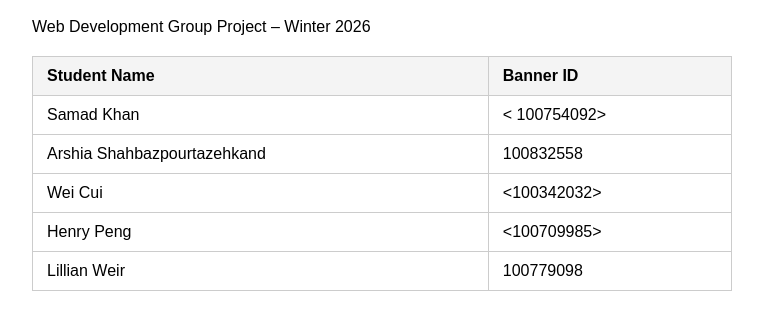
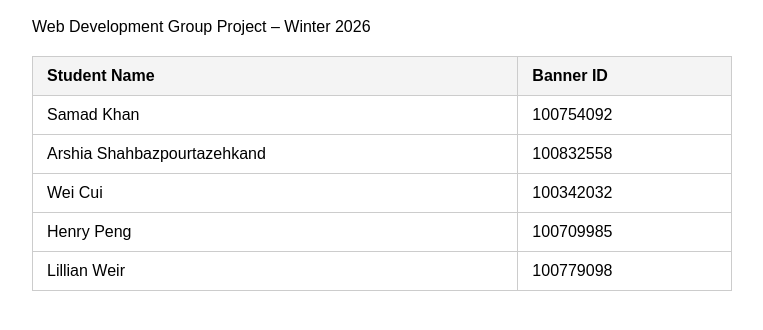
Before and after one commit to SamadAKU/FitTrack, a website: page Fit_Track_Main/public/group_members.html in a window 1280 px wide. Shown: the part 80-410 px from the top of the page, without its empty margins (258-1021 px from the left). Drawn offline with Linux system fonts and the light colour scheme.

Commit message:
Update group_members.html
0mmm

```diff
--- a/Fit_Track_Main/public/group_members.html
+++ b/Fit_Track_Main/public/group_members.html
@@ -23,10 +23,10 @@
     </thead>
     <tbody>
 
-      <tr><td>Samad  Khan</td><td>&lt; 100754092&gt;</td></tr>
+      <tr><td>Samad  Khan</td><td>100754092</td></tr>
       <tr><td>Arshia Shahbazpourtazehkand</td><td>100832558</td></tr>
-      <tr><td>Wei Cui</td><td>&lt;100342032&gt;</td></tr>
-      <tr><td>Henry Peng</td><td>&lt;100709985&gt;</td></tr>
+      <tr><td>Wei Cui</td><td>100342032</td></tr>
+      <tr><td>Henry Peng</td><td>100709985</td></tr>
       <tr><td>Lillian Weir</td><td>100779098</td></tr>
 
     </tbody>
```
